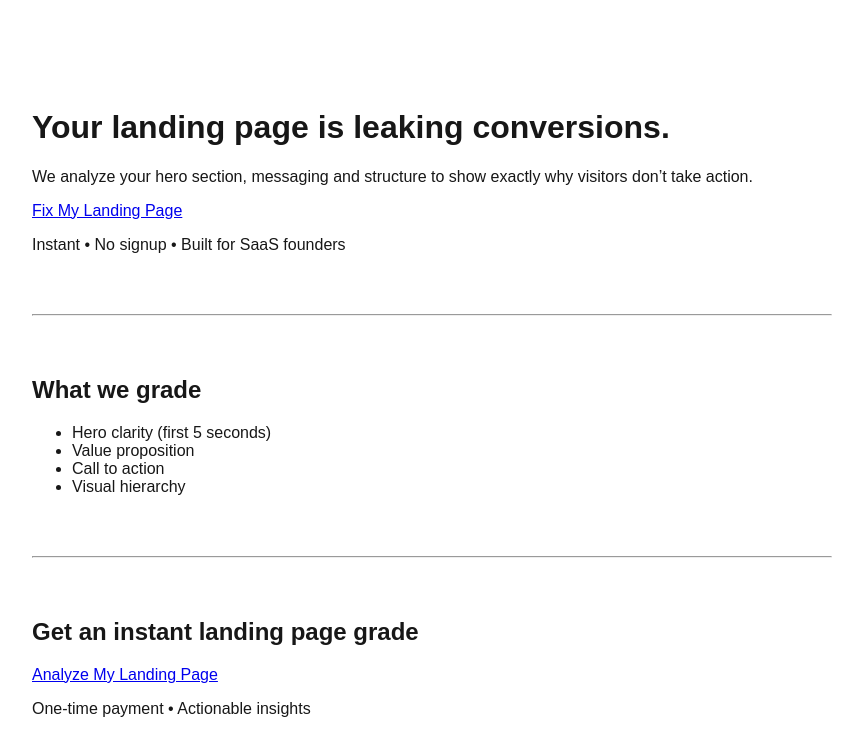
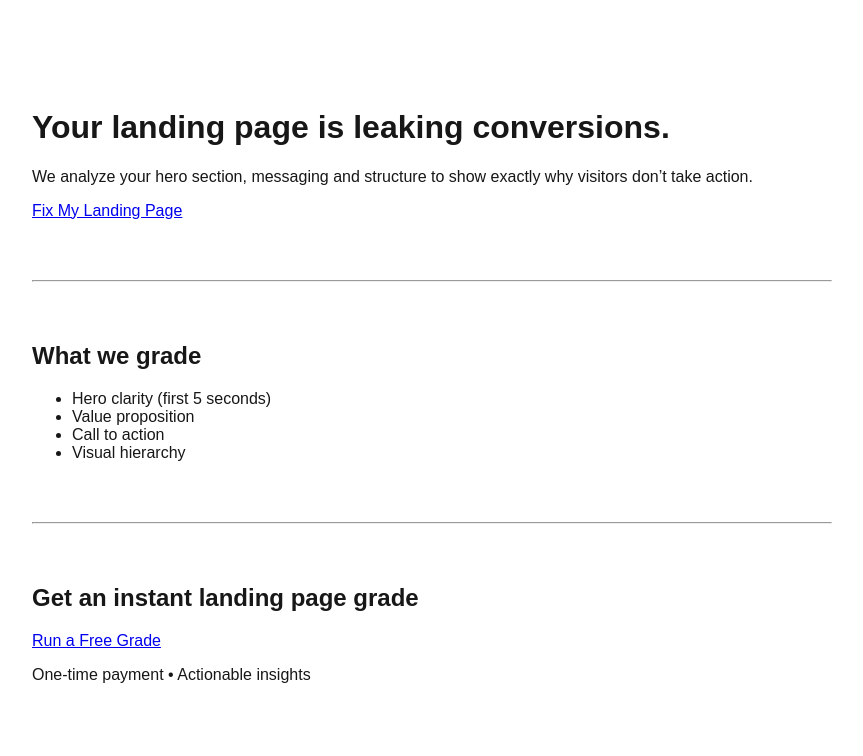
Before and after one commit to yuribravo1984/microsaas-hub, a Next.js app: page /landingfix in a window 1280 px wide. Shown: the top 756 px of the page, without its empty margins (208-1071 px from the left). Built offline with nearby package versions, Linux system fonts and the light colour scheme.

Commit message:
Add landing-fix route

```diff
--- a/app/landingfix/page.tsx
+++ b/app/landingfix/page.tsx
@@ -2,24 +2,16 @@ export default function LandingFix() {
   return (
     <main style={{ maxWidth: "800px", margin: "0 auto", padding: "80px 24px" }}>
       <h1>Your landing page is leaking conversions.</h1>
-
       <p>
-        We analyze your hero section, messaging and structure to show
-        exactly why visitors don’t take action.
+        We analyze your hero section, messaging and structure to show exactly why
+        visitors don’t take action.
       </p>
 
-      <a href="#cta">
-        Fix My Landing Page
-      </a>
-
-      <p>
-        Instant • No signup • Built for SaaS founders
-      </p>
+      <a href="#cta">Fix My Landing Page</a>
 
       <hr style={{ margin: "60px 0" }} />
 
       <h2>What we grade</h2>
-
       <ul>
         <li>Hero clarity (first 5 seconds)</li>
         <li>Value proposition</li>
@@ -31,14 +23,8 @@ export default function LandingFix() {
 
       <section id="cta">
         <h2>Get an instant landing page grade</h2>
-
-        <a href="#">
-          Analyze My Landing Page
-        </a>
-
-        <p>
-          One-time payment • Actionable insights
-        </p>
+        <a href="/">Run a Free Grade</a>
+        <p>One-time payment • Actionable insights</p>
       </section>
     </main>
   );
--- a/app/page.tsx
+++ b/app/page.tsx
@@ -34,7 +34,7 @@ export default function Home() {
         What is GradeMyOffer?
       </h2>
 
-<a href="/landing-fix">Grade my landing</a>
+<a href="/landingfix">Grade my landing</a>
 
       <p>
         GradeMyOffer is a suite of instant graders that analyze the parts of your business
```
